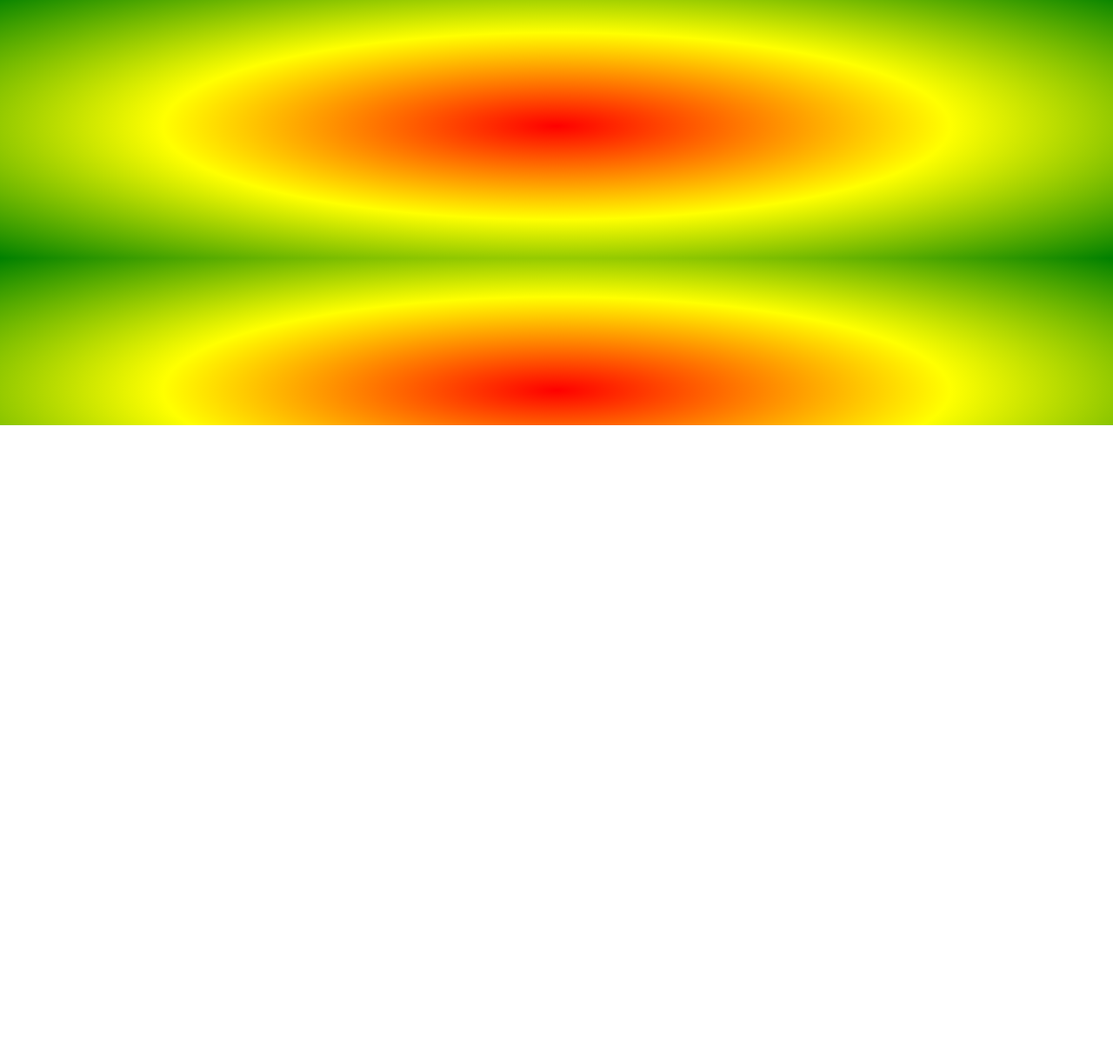
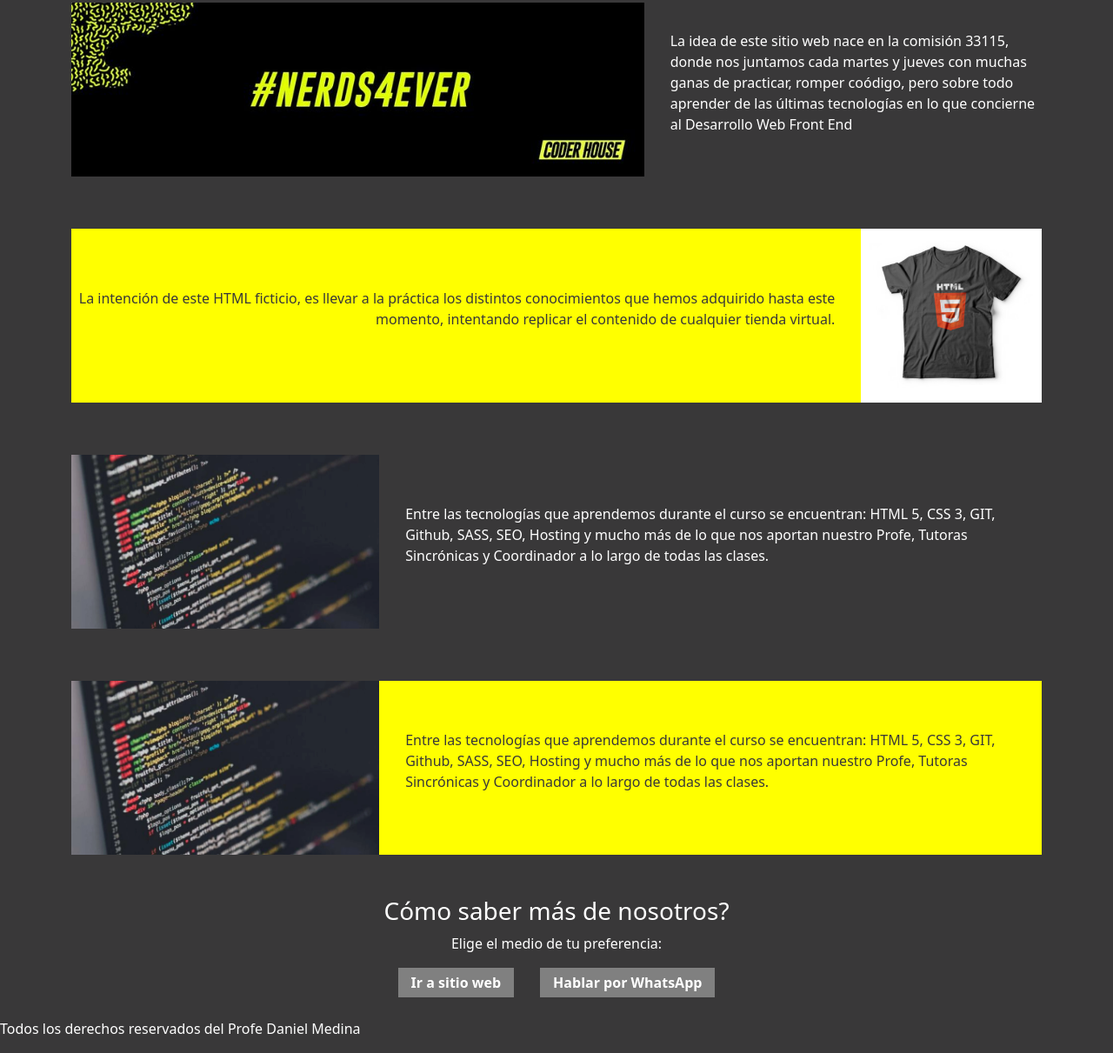
Before and after one commit to danielmedtar/clases-33115, a plain HTML site: page pages/page3.html in a window 1280 px wide. Shown: the part 311-1522 px from the top of the page at 87% size. Before the commit the page ends 800 px from the top, so only its background shows below. Drawn offline with nearby package versions, Linux system fonts and the light colour scheme.

Commit message:
Media queries y pseudo clases

```diff
--- a/css/styles.css
+++ b/css/styles.css
@@ -1,7 +1,8 @@
 /* CSS DEL EJEMPLO PROFE*/
 
 body {
-   background-image: radial-gradient(red, yellow, green);
+   background-color: #393839;
+   color: #fff;
 }
 
 h1 {
@@ -303,3 +304,92 @@ input:focus {
    width: 50%;
    margin: 0 auto;
 }
+
+/* SECCION DE HISTORIA */
+.contenedores-historia {
+   display: flex;
+   flex-direction: column;
+   align-items: center;
+   gap: 30px;
+}
+
+@media screen and (min-width: 992px) {
+   .contenedores-historia {
+      flex-direction: row;
+   }
+}
+
+.contenedores-historia img {
+   height: 200px;
+}
+
+h3 {
+   text-align: center;
+}
+
+.contenedor-opciones {
+   display: flex;
+   flex-direction: column;
+   align-items: center;
+}
+
+.contenedor-labels {
+   display: flex;
+   gap: 30px;
+}
+
+.boton-historia {
+   background-color: yellow;
+   color: #393839;
+   font-weight: bold;
+   padding: 5px 15px;
+}
+
+.contenedor-labels label {
+   background-color: gray;
+   color: white;
+   font-weight: bold;
+   padding: 5px 15px;
+   cursor: pointer;
+}
+
+.contenedor-botones a {
+   display: none;
+}
+
+#sitio-web,
+#whatsapp {
+   display: none;
+}
+
+#sitio-web:checked ~ .contenedor-botones .boton-web {
+   display: block;
+}
+
+#whatsapp:checked ~ .contenedor-botones .boton-whatsapp {
+   display: block;
+}
+
+.contenedores-historia:nth-of-type(2n) {
+   background-color: yellow;
+   color: #393839;
+}
+
+.contenedores-historia:not(:last-of-type) {
+   margin-bottom: 60px;
+}
+
+.nav-item:first-of-type {
+   background-color: aqua;
+   color: #393839;
+}
+
+/* .nav-item:last-of-type {
+   background-color: aqua;
+   color: #393839;
+} */
+
+/* .nav-item:nth-of-type(2) {
+   background-color: aqua;
+   color: #393839;
+} */
--- a/pages/page3.html
+++ b/pages/page3.html
@@ -40,8 +40,60 @@
         </nav>
     </header>
 
-    <section>
-        <h2>Page 3</h2>
+    <section class="container">
+        <h1 class="mb-5">Historia</h1>
+
+        <!-- CONTENEDOR 1 -->
+        <div class="contenedores-historia">
+            <img src="../img/nerds-coder.jpg" alt="Coderhouse nerds">
+
+            <p>La idea de este sitio web nace en la comisión 33115, donde nos juntamos cada martes y jueves con muchas ganas de practicar, romper coódigo, pero sobre todo aprender de las últimas tecnologías en lo que concierne al Desarrollo Web Front End</p>
+        </div>
+
+        <!-- CONTENEDOR 2 -->
+        <div class="contenedores-historia flex-lg-row-reverse">
+            <img src="../img/remera1.jpg" alt="Remera HTML 5">
+
+            <p class="text-lg-end">La intención de este HTML ficticio, es llevar a la práctica los distintos conocimientos que hemos adquirido hasta este momento, intentando replicar el contenido de cualquier tienda virtual.</p>
+        </div>
+
+        <!-- CONTENEDOR 3 -->
+
+        <div class="contenedores-historia">
+            <img src="../img/codigo.webp" alt="Imagen de código">
+
+            <p>Entre las tecnologías que aprendemos durante el curso se encuentran: HTML 5, CSS 3, GIT, Github, SASS, SEO, Hosting y mucho más de lo que nos aportan nuestro Profe, Tutoras Sincrónicas y Coordinador a lo largo de todas las clases.</p>
+        </div>
+
+        <!-- CONTENEDOR 4 -->
+
+        <div class="contenedores-historia sin">
+            <img src="../img/codigo.webp" alt="Imagen de código">
+
+            <p>Entre las tecnologías que aprendemos durante el curso se encuentran: HTML 5, CSS 3, GIT, Github, SASS, SEO, Hosting y mucho más de lo que nos aportan nuestro Profe, Tutoras Sincrónicas y Coordinador a lo largo de todas las clases.</p>
+        </div>
+    </section>
+
+    <section class="mt-5">
+        <h3>Cómo saber más de nosotros?</h3>
+        <p class="text-center">Elige el medio de tu preferencia:</p>
+
+        <div class="contenedor-opciones">
+            <input type="radio" name="opciones" id="sitio-web">
+            <input type="radio" name="opciones" id="whatsapp">
+
+            <div class="contenedor-labels mb-4">
+                <label for="sitio-web">Ir a sitio web</label>
+                <label for="whatsapp">Hablar por WhatsApp</label>
+            </div>
+
+
+            <div class="contenedor-botones">
+                <a href="https://coderhouse.com/" target="_blank" class="boton-historia boton-web">Ir al sitio web</a>
+                <a href="https://api.whatsapp.com/send?phone=5491234567890" target="_blank" class="boton-historia boton-whatsapp">Ir a WhatsApp</a>
+            </div>
+
+        </div>
     </section>
 
     <footer id="footer">
```
Also changed, not shown: img/codigo.webp (added), img/nerds-coder.jpg (added).
